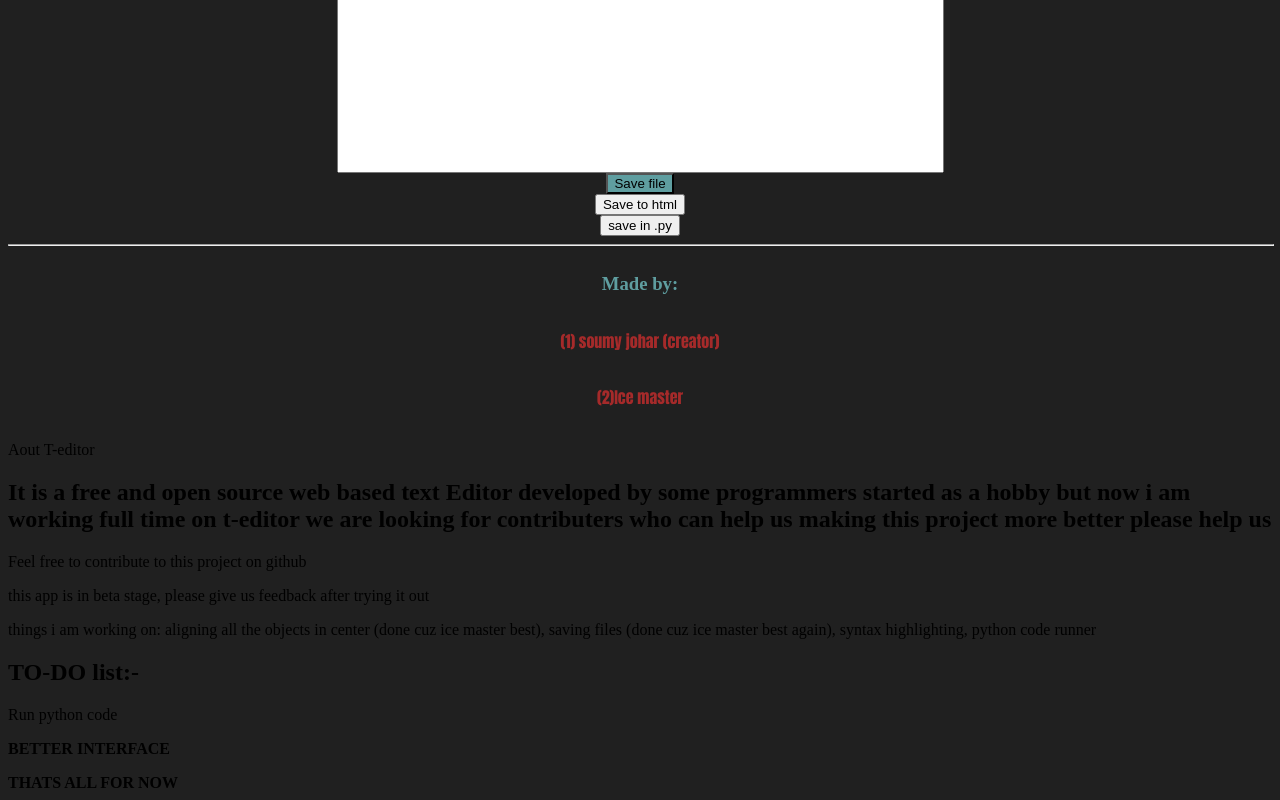
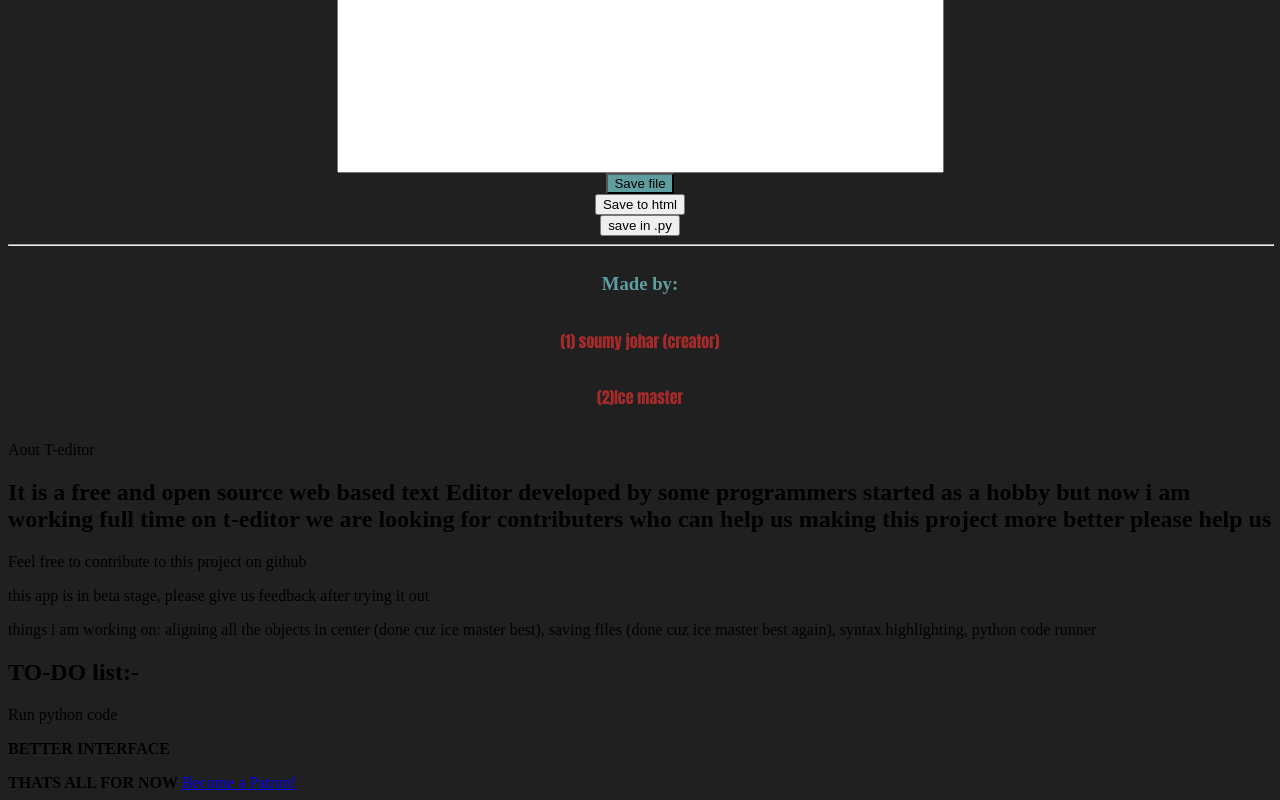
Before and after one commit to soumy-a11/T-editor_main, a plain HTML site: page index.html in a window 1280 px wide. Shown: the part 524-1324 px from the top of the page. Drawn offline with Linux system fonts and the light colour scheme.

Commit message:
Update index.html

```diff
--- a/index.html
+++ b/index.html
@@ -45,6 +45,7 @@
         <p>Run python code</p>
         <p><B>BETTER INTERFACE</B> </p>
         <B>THATS ALL FOR NOW</B>
+        <a href="https://www.patreon.com/bePatron?u=57904657" data-patreon-widget-type="become-patron-button">Become a Patron!</a><script async src="https://c6.patreon.com/becomePatronButton.bundle.js"></script>
     </section>
     <script>
         const downloadToFile = (content, filename, contentType) => {
```
